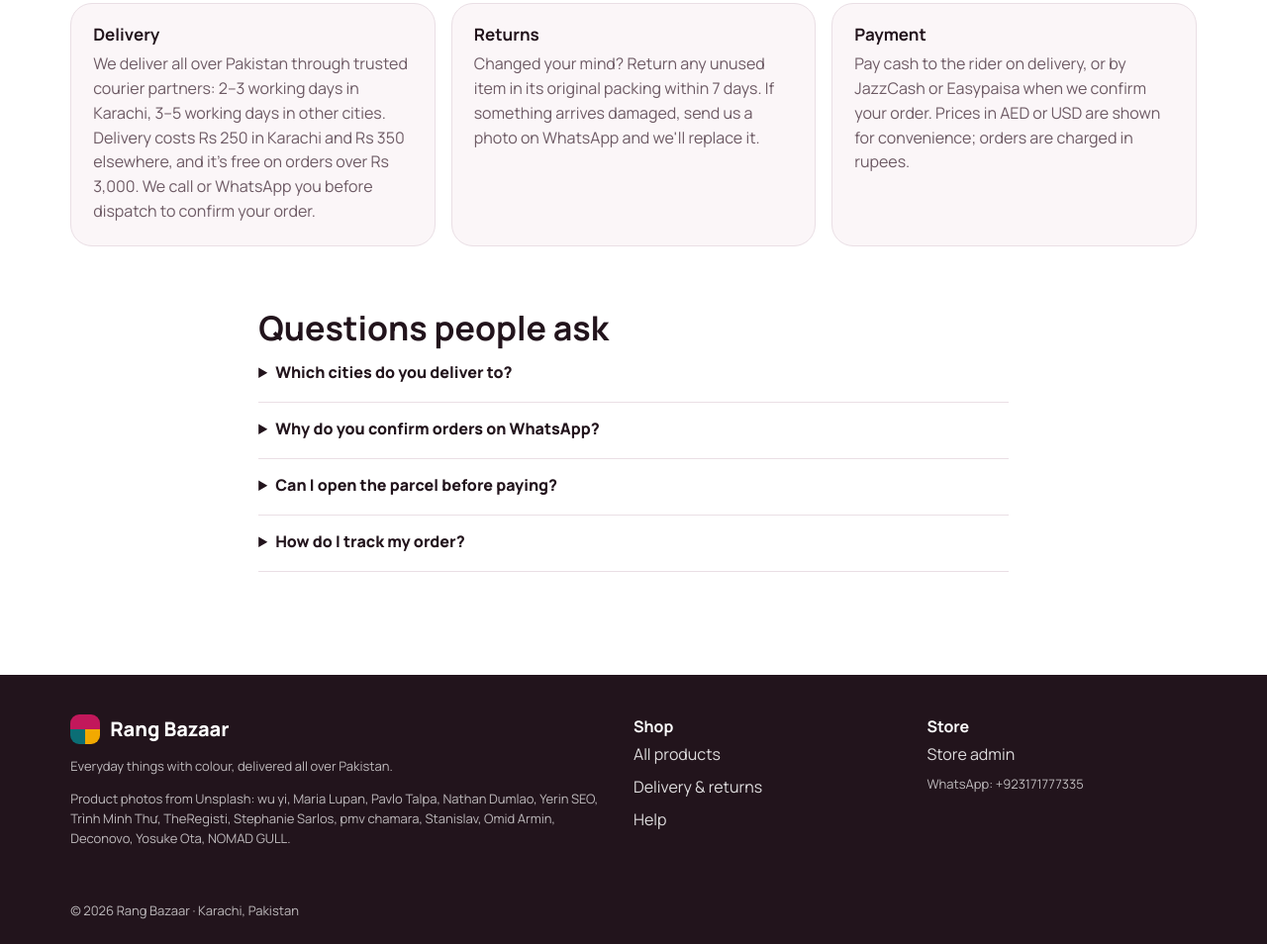
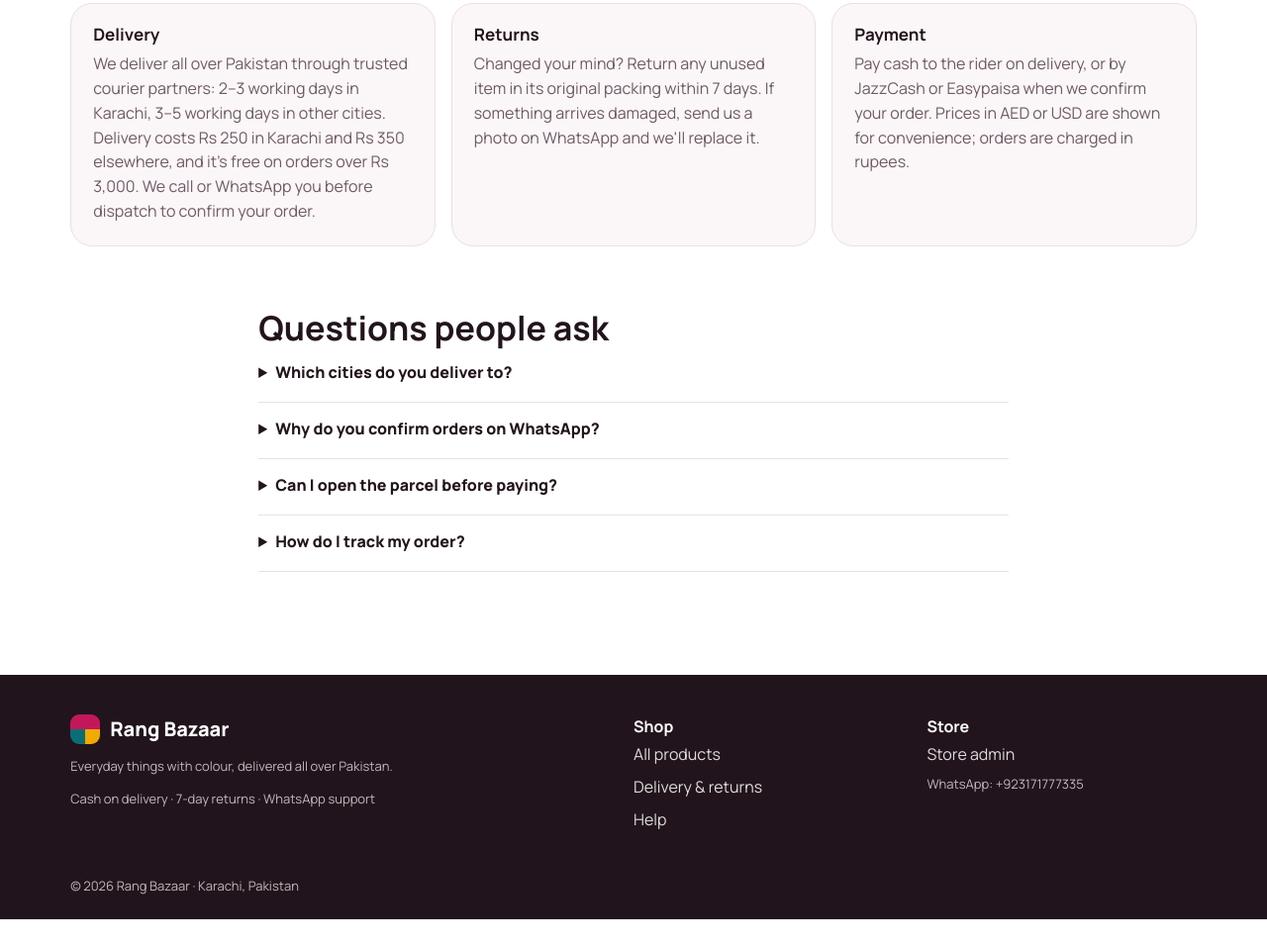
Before and after one commit to aslamyaqoob/store-demo, a plain HTML site: page index.html in a window 1280 px wide. Shown: the part 2939-3893 px from the top of the page at 99% size. After the commit the page ends 3868 px from the top, so only its background shows below. Drawn offline with Linux system fonts and the light colour scheme; a web font is replaced by a local one.

Commit message:
Replace footer photo credits with store promises; move credits to README
Co-Authored-By: Claude Opus 5.5 <noreply@anthropic.com>
Claude-Session: https://claude.ai/code/session_01VfDgQU2H35UvJNguakCbNJ

```diff
--- a/index.html
+++ b/index.html
@@ -205,7 +205,7 @@ table input,table select{width:100%;min-height:40px;border:1px solid var(--line)
 
 <footer>
   <div class="wrap cols">
-    <div><div class="brand" style="color:inherit"><i aria-hidden="true"></i><span class="bn">Rang Bazaar</span></div><p class="note" style="margin-top:12px">Everyday things with colour, delivered all over Pakistan.</p><p class="note">Product photos from Unsplash: wu yi, Maria Lupan, Pavlo Talpa, Nathan Dumlao, Yerin SEO, Trình Minh Thư, TheRegisti, Stephanie Sarlos, pmv chamara, Stanislav, Omid Armin, Deconovo, Yosuke Ota, NOMAD GULL.</p></div>
+    <div><div class="brand" style="color:inherit"><i aria-hidden="true"></i><span class="bn">Rang Bazaar</span></div><p class="note" style="margin-top:12px">Everyday things with colour, delivered all over Pakistan.</p><p class="note" style="margin-top:8px">Cash on delivery · 7-day returns · WhatsApp support</p></div>
     <div><b>Shop</b><a href="#shop">All products</a><a href="#delivery">Delivery &amp; returns</a><a href="#faq">Help</a></div>
     <div><b>Store</b><a href="#admin">Store admin</a><span class="note" id="waText">WhatsApp: +92 317 1777335</span></div>
   </div>
```
Also changed, not shown: 1 other file.
